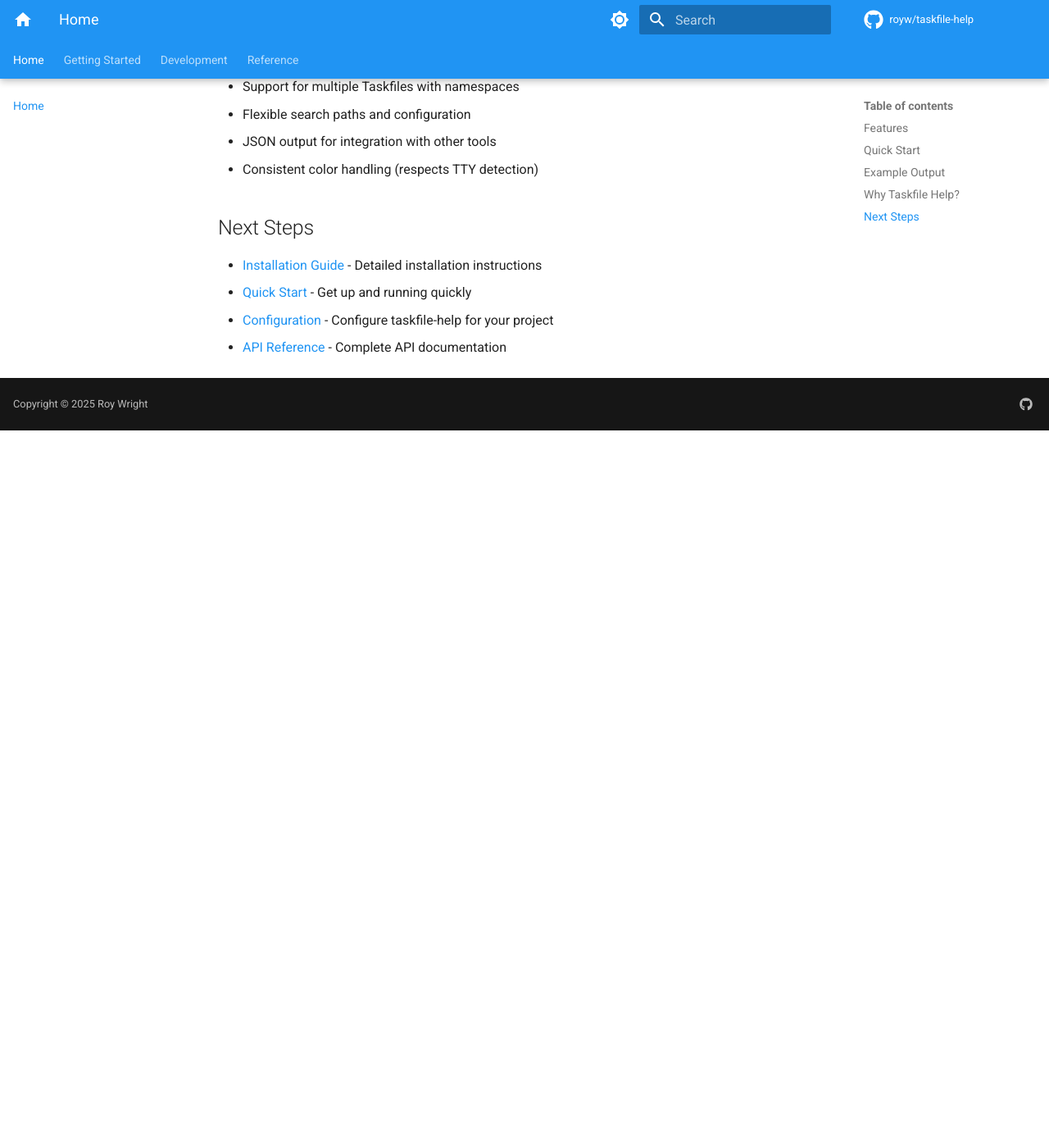
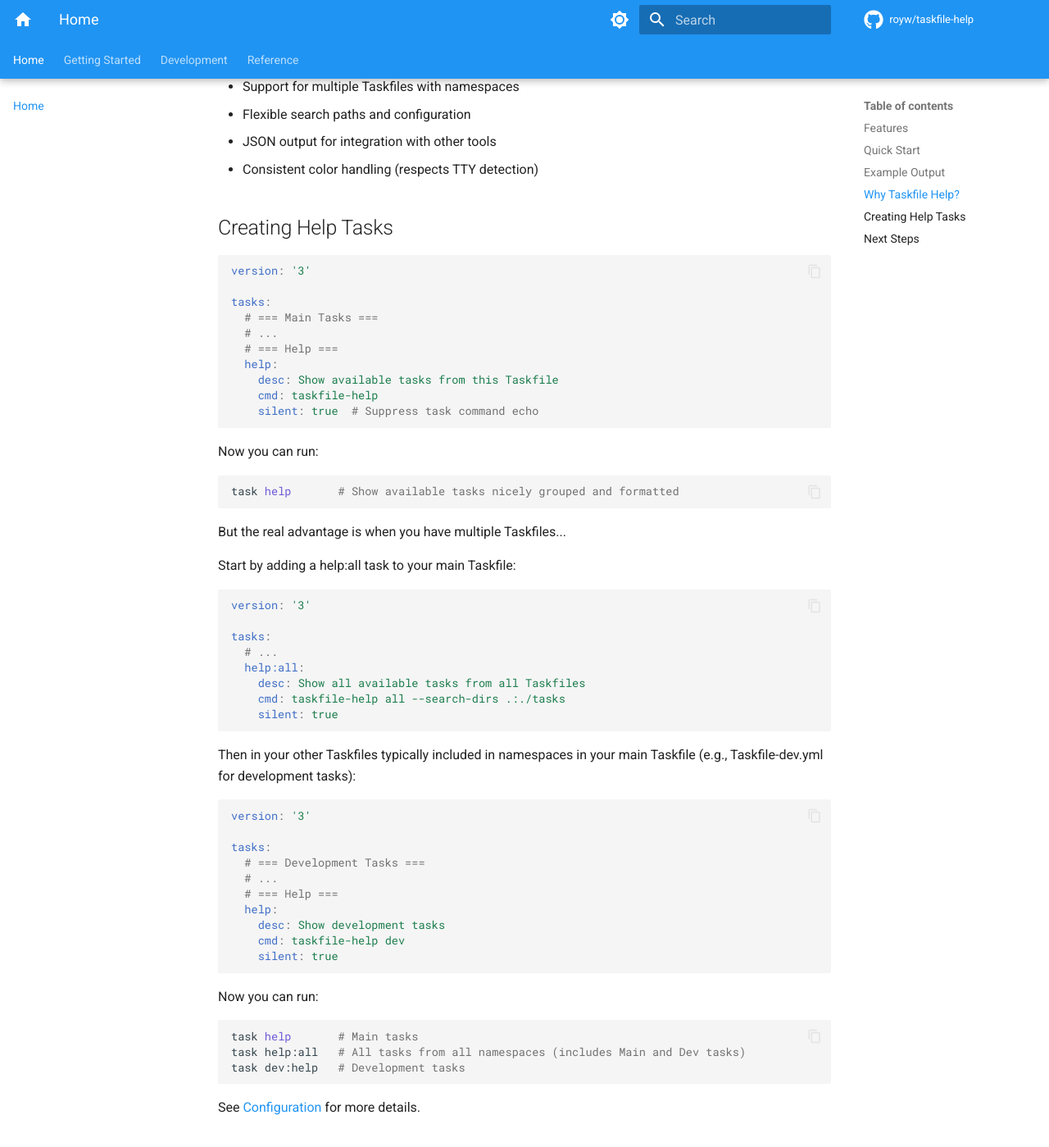
Before and after one commit to royw/taskfile_help, an MkDocs documentation site: the page built from docs/index.md, in a window 1280 px wide and 1400 px high, scrolled down 1550 px. Shown: the whole window at 82% size. Built offline with MkDocs 1.6.1 and Material for MkDocs 9.7.7, drawn with Linux system fonts in a browser that asks for light colours; comment, search, counter and statistics services are not loaded; before the commit the page ends 2075 px from its top, so only the background shows below that.

Commit message:
docs: improve integration examples and reorganize content
Moved Taskfile integration examples from quickstart.md to index.md for
better visibility and progressive disclosure:

- Added 'Creating Help Tasks' section to index.md with step-by-step examples
- Shows simple single-Taskfile case first, then multi-Taskfile setup
- Demonstrates help, help:all, and namespace-specific help tasks
- Added helpful inline comments (e.g., 'silent: true # Suppress task command echo')
- Clarified that namespace Taskfiles are 'typically included in namespaces'
- Updated section header to 'Development Tasks' for clarity

Simplified quickstart.md:
- Removed redundant integration section
- Updated Next Steps to reference configuration for integration details
- Keeps quickstart focused on basic usage

This improves the documentation flow by:
- Putting key integration examples front and center on the home page
- Following a natural progression from simple to advanced use cases
- Reducing duplication between quickstart and home page

````diff
--- a/docs/index.md
+++ b/docs/index.md
@@ -68,6 +68,67 @@ The built-in `task --list` command is useful, but has limitations:
 - JSON output for integration with other tools
 - Consistent color handling (respects TTY detection)
 
+## Creating Help Tasks
+
+```yaml
+version: '3'
+
+tasks:
+  # === Main Tasks ===
+  # ...
+  # === Help ===
+  help:
+    desc: Show available tasks from this Taskfile
+    cmd: taskfile-help
+    silent: true  # Suppress task command echo
+```
+
+Now you can run:
+
+```bash
+task help       # Show available tasks nicely grouped and formatted
+```
+
+But the real advantage is when you have multiple Taskfiles...
+
+Start by adding a help:all task to your main Taskfile:
+
+```yaml
+version: '3'
+
+tasks:
+  # ...
+  help:all:
+    desc: Show all available tasks from all Taskfiles
+    cmd: taskfile-help all --search-dirs .:./tasks
+    silent: true
+```
+
+Then in your other Taskfiles typically included in namespaces in your main Taskfile (e.g., Taskfile-dev.yml for development tasks):
+
+```yaml
+version: '3'
+
+tasks:
+  # === Development Tasks ===
+  # ...
+  # === Help ===
+  help:
+    desc: Show development tasks
+    cmd: taskfile-help dev
+    silent: true
+```
+
+Now you can run:
+
+```bash
+task help       # Main tasks
+task help:all   # All tasks from all namespaces (includes Main and Dev tasks)
+task dev:help   # Development tasks
+```
+
+See [Configuration](setup/configuration.md) for more details.
+
 ## Next Steps
 
 - [Installation Guide](setup/installation.md) - Detailed installation instructions
````
Also changed, not shown: docs/setup/quickstart.md (+1 -33 lines).
